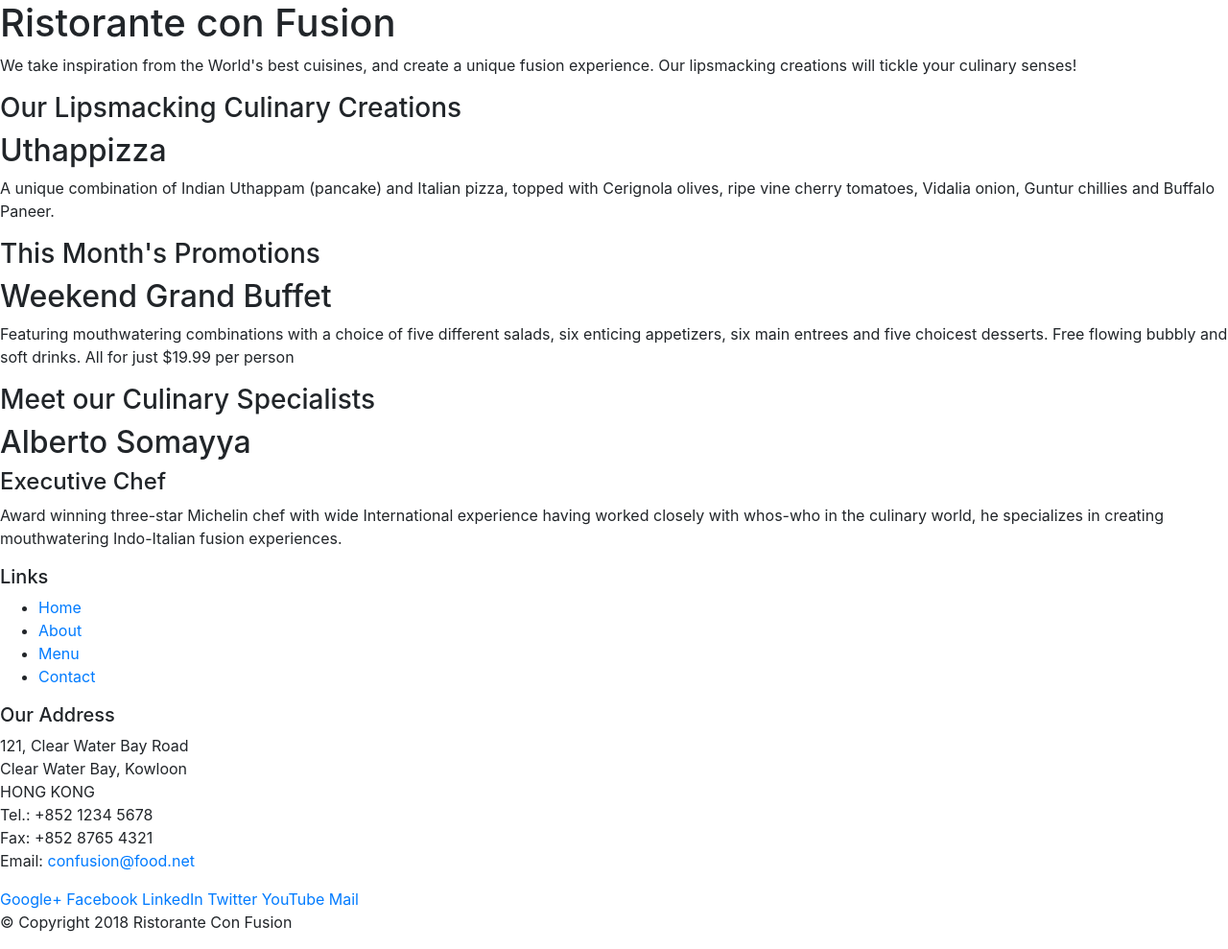
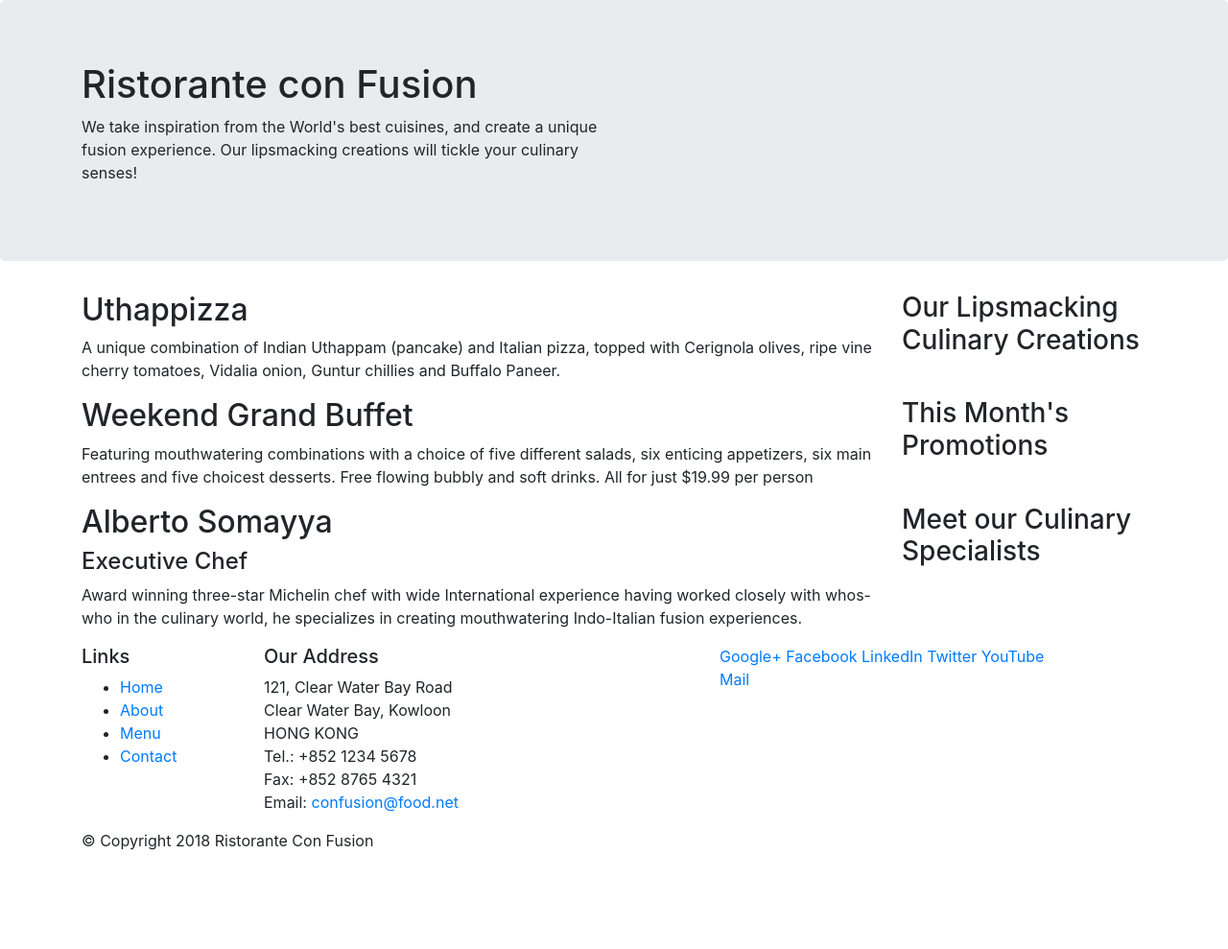
Before and after one commit to anmolkohli13/restrau-bootstrap, a website: page index.html in a window 1280 px wide. Shown: the whole page at 96% size. After the commit the page ends 904 px from the top, so only its background shows below. Drawn offline with nearby package versions, Linux system fonts and the light colour scheme.

Commit message:
Bootstrap Grid Part-1

```diff
--- a/index.html
+++ b/index.html
@@ -12,46 +12,46 @@
 
 <body>
 
-    <header>
-        <div>
-            <div>
-                <div>
+    <header class="jumbotron">
+        <div class="container">
+            <div class="row">
+                <div class="col-12 col-sm-6">
                     <h1>Ristorante con Fusion</h1>
                     <p>We take inspiration from the World's best cuisines, and create a unique fusion experience. Our lipsmacking creations will tickle your culinary senses!</p>
                 </div>
-                <div>
+                <div class="col-12 col-sm">
                 </div>
             </div>
         </div>
     </header>
 
-    <div>
-        <div>
-            <div>
+    <div class="container">
+        <div class="row">
+            <div class="col-12 col-sm-4 order-sm-last col-md-3">
                 <h3>Our Lipsmacking Culinary Creations</h3>
             </div>
-            <div>
+            <div class="col col-sm order-sm-first col-md">
                 <h2>Uthappizza</h2>
                 <p>A unique combination of Indian Uthappam (pancake) and Italian pizza, topped with Cerignola olives, ripe vine cherry tomatoes, Vidalia onion, Guntur chillies and Buffalo Paneer.</p>
             </div>
         </div>
 
 
-        <div>
-            <div>
+        <div class="row">
+            <div class="col-12 col-sm-4 order-sm-last col-md-3">
                 <h3>This Month's Promotions</h3>
             </div>
-            <div>
+            <div class="col col-sm order-sm-first col-md">
                 <h2>Weekend Grand Buffet</h2>
                 <p>Featuring mouthwatering combinations with a choice of five different salads, six enticing appetizers, six main entrees and five choicest desserts. Free flowing bubbly and soft drinks. All for just $19.99 per person </p>
             </div>
         </div>
 
-        <div>
-            <div>
+        <div class="row">
+            <div class="col-12 col-sm-4 order-sm-last col-md-3">
                 <h3>Meet our Culinary Specialists</h3>
             </div>
-            <div>
+            <div class="col col-sm order-sm-first col-md">
                 <h2>Alberto Somayya</h2>
                 <h4>Executive Chef</h4>
                 <p>Award winning three-star Michelin chef with wide International experience having worked closely with whos-who in the culinary world, he specializes in creating mouthwatering Indo-Italian fusion experiences. </p>
@@ -60,9 +60,9 @@
     </div>
 
     <footer>
-        <div>
-            <div>
-                <div>
+        <div class="container">
+            <div class="row">
+                <div class="col-4 offest-1 col-sm-2">
                     <h5>Links</h5>
                     <ul>
                         <li><a href="#">Home</a></li>
@@ -71,7 +71,7 @@
                         <li><a href="#">Contact</a></li>
                     </ul>
                 </div>
-                <div>
+                <div class="col-7 col-sm-5">
                     <h5>Our Address</h5>
                     <address>
 		              121, Clear Water Bay Road<br>
@@ -82,7 +82,7 @@
 		              Email: <a href="mailto:confusion@food.net">confusion@food.net</a>
 		           </address>
                 </div>
-                <div>
+                <div class="col-12 col-sm-4">
                     <div>
                         <a href="http://google.com/+">Google+</a>
                         <a href="http://www.facebook.com/profile.php?id=">Facebook</a>
@@ -93,8 +93,8 @@
                     </div>
                 </div>
            </div>
-           <div>
-                <div>
+           <div class="row">
+                <div class="col-auto">
                     <p>© Copyright 2018 Ristorante Con Fusion</p>
                 </div>
            </div>
```
